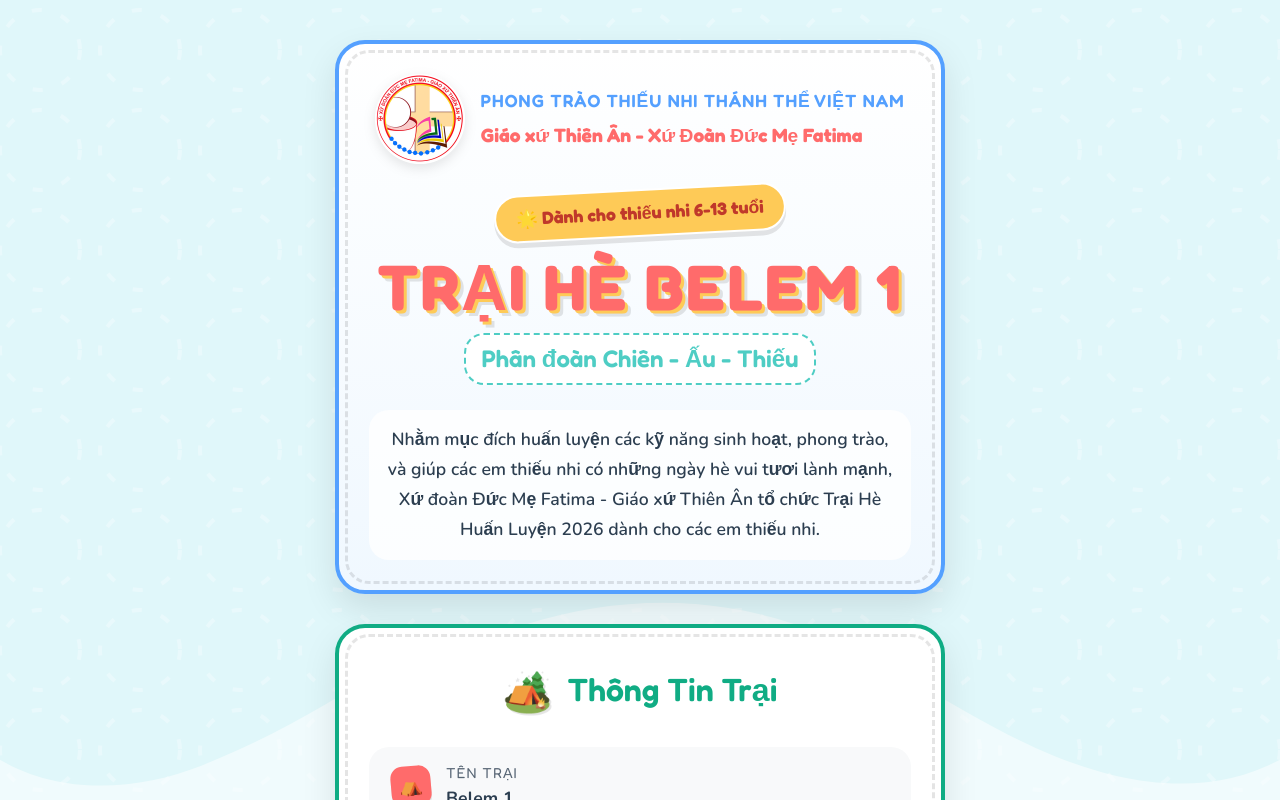
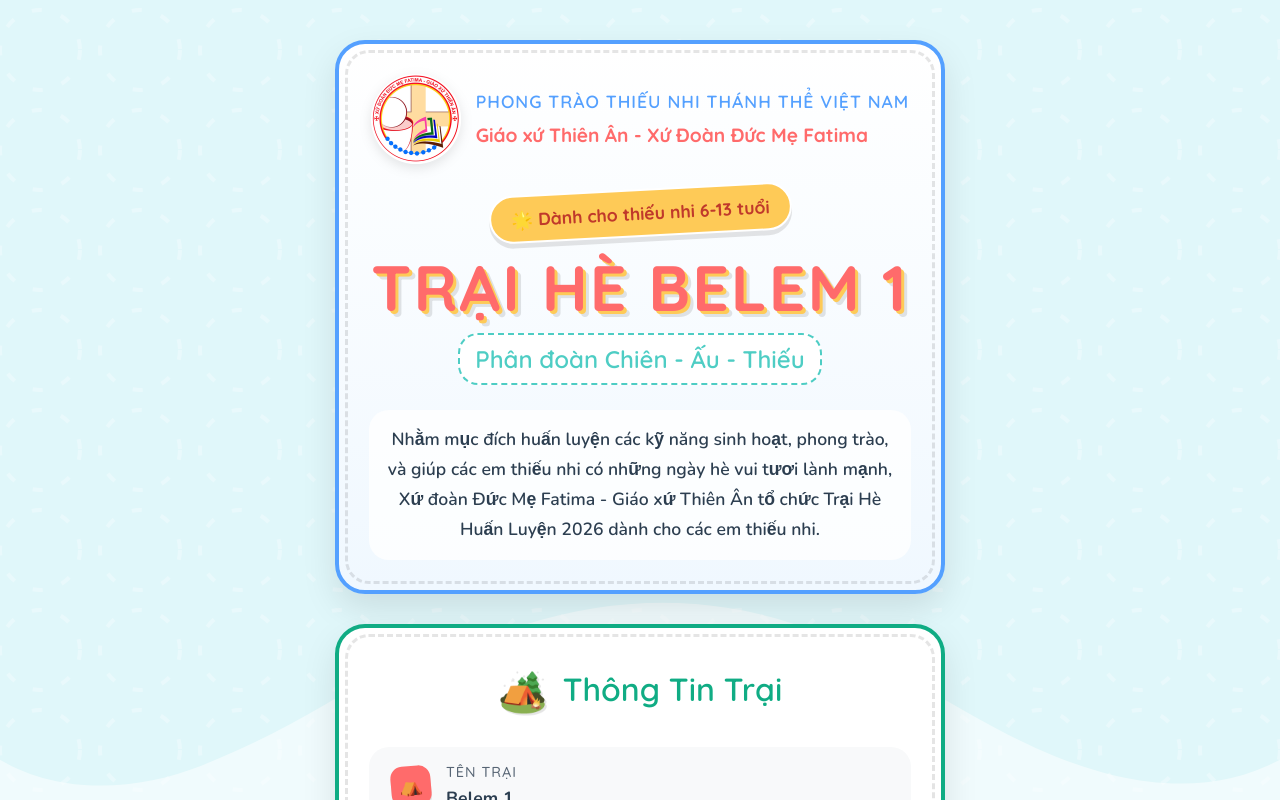
Before and after one commit to vuducphuong1603/link-dangky-traihe, a React (Vite) app: page / in a window 1280 px wide. Shown: the top 800 px of the page. Built offline with nearby package versions, Linux system fonts and the light colour scheme.

Commit message:
style: replace Fredoka font with Quicksand for headings

```diff
--- a/src/index.css
+++ b/src/index.css
@@ -1,4 +1,4 @@
-@import url('https://fonts.googleapis.com/css2?family=Fredoka:wght@400;500;600;700&family=Nunito:wght@400;600;700;800;900&display=swap');
+@import url('https://fonts.googleapis.com/css2?family=Quicksand:wght@500;600;700&family=Nunito:wght@400;600;700;800;900&display=swap');
 
 :root {
   --color-primary: #ff6b6b;
@@ -15,7 +15,7 @@
   --shadow-bubbly: 0 8px 0 rgba(0,0,0,0.1);
   --shadow-card: 0 15px 35px rgba(0,0,0,0.1);
 
-  --font-heading: 'Fredoka', cursive, sans-serif;
+  --font-heading: 'Quicksand', sans-serif;
   --font-body: 'Nunito', sans-serif;
 }
 
```
